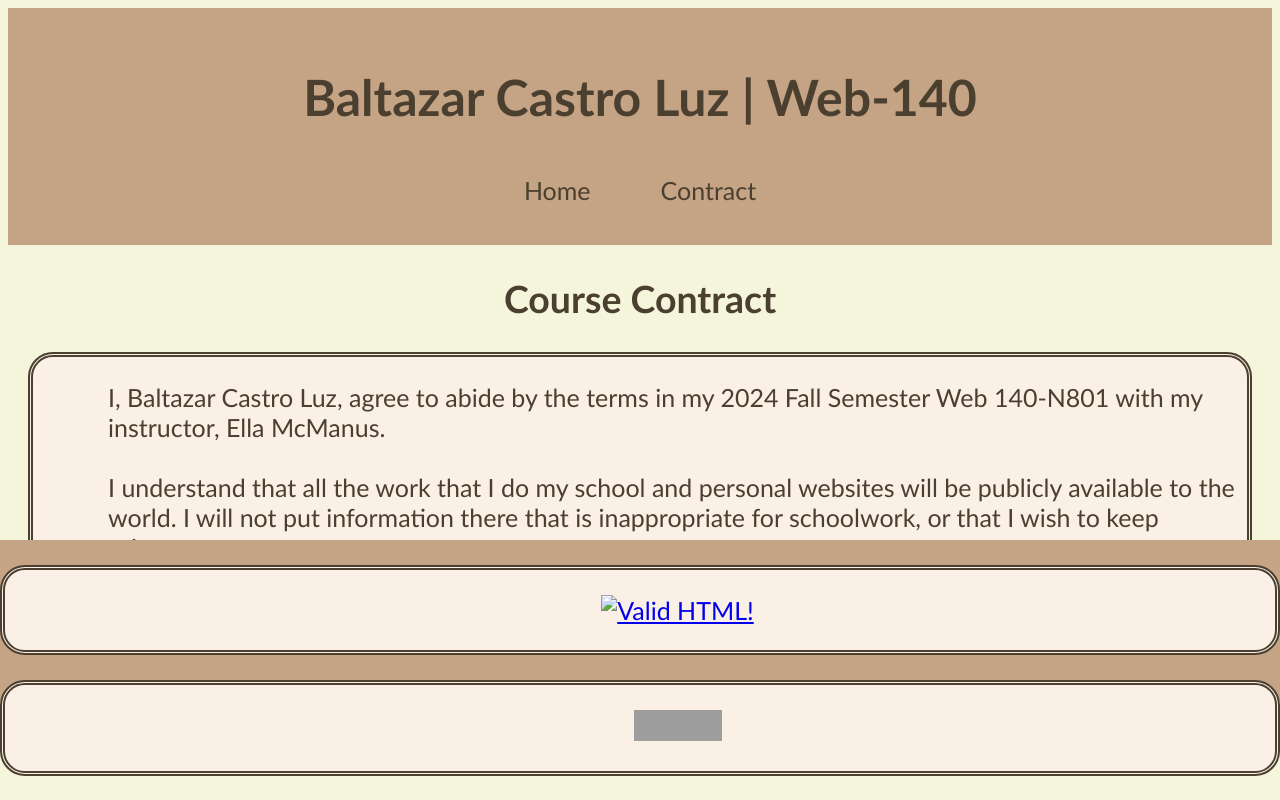
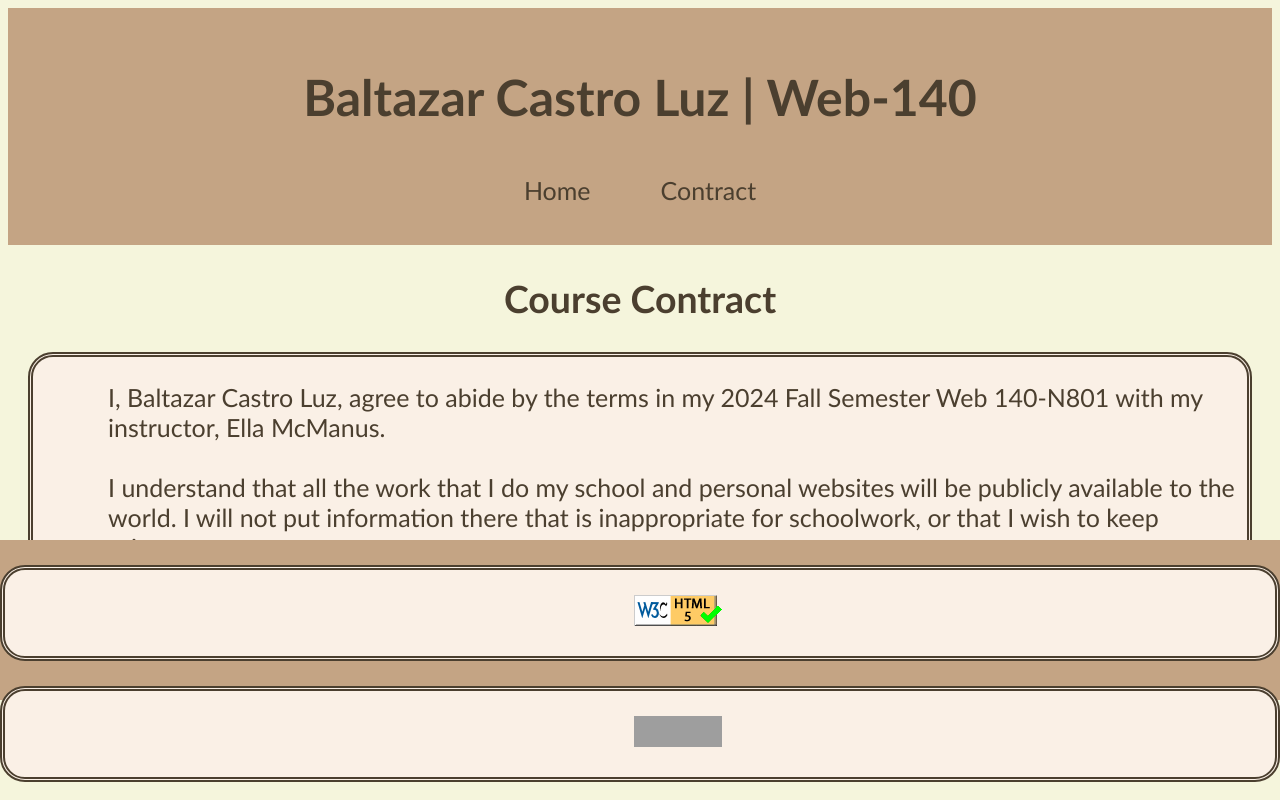
Before and after one commit to bcastr11/Web140, a plain HTML site: page contract.html in a window 1280 px wide. Drawn offline with Linux system fonts and the light colour scheme; the site is published under a folder, as on GitHub Pages, so addresses that start at the root find nothing; grey boxes are pictures that could not be loaded.

Commit message:
Update contract.html

```diff
--- a/contract.html
+++ b/contract.html
@@ -35,7 +35,7 @@
         <p>
             <a href="https://validator.w3.org/nu/?doc=https%3A%2F%2Fbcastr11.github.io%2FWeb140%2F">
                 <img style="border:0;width:88px;height:31px"
-                    src="/Images/html.gif"
+                    src="Images/html.gif"
                     alt="Valid HTML!" />
             </a>
         </p>
```
